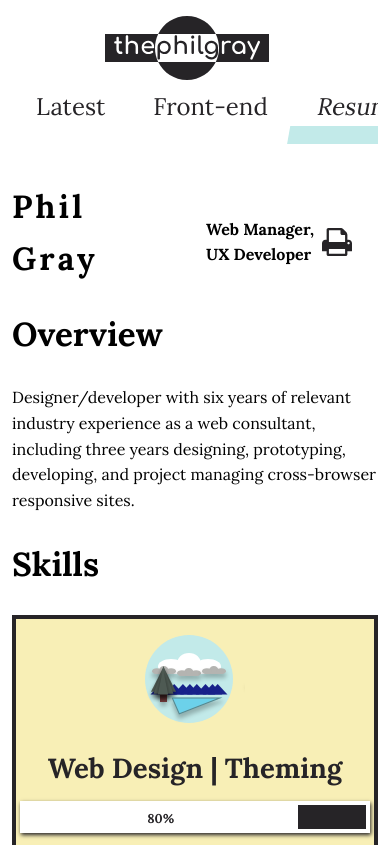
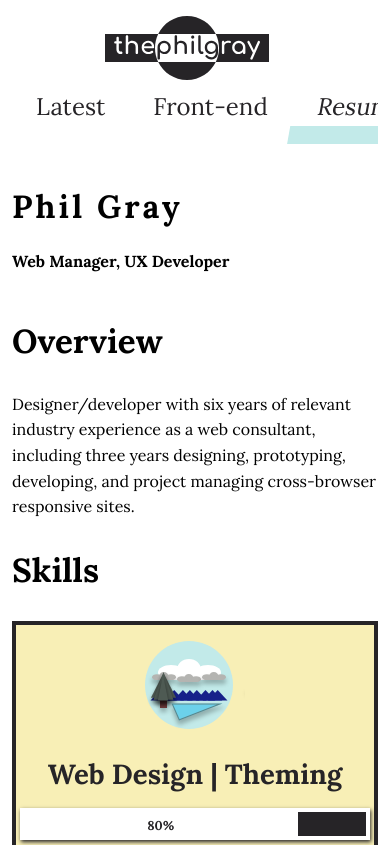
Before and after one commit to thephilgray/thephilgray-nuxt, a Nuxt app: page /resume in a window 390 px wide. Shown: the top 845 px of the page. Built offline with nearby package versions, Linux system fonts and the light colour scheme.

Commit message:
remove printer icon from mobile, too annoying

```diff
--- a/pages/resume/index.vue
+++ b/pages/resume/index.vue
@@ -127,11 +127,6 @@ export default {
 
 .main-header__name {
   padding-right: 1em;
-  flex: 3;
-}
-
-.main-header__title {
-  flex: 2;
 }
 
 article.skills-and-tolls__icons {
@@ -151,7 +146,7 @@ article.skills-and-tolls__icons {
 }
 
 .icon-printer {
-  display: block;
+  display: none;
   float: right;
   height: 3em;
   width: 3em;
@@ -162,6 +157,9 @@ article.skills-and-tolls__icons {
 }
 
 @media screen and (min-width: 768px) {
+  .icon-printer {
+    display: block;
+  }
   .skills-and-tools__skills-list {
     display: grid;
     grid-template-columns: 1fr 1fr;
```
